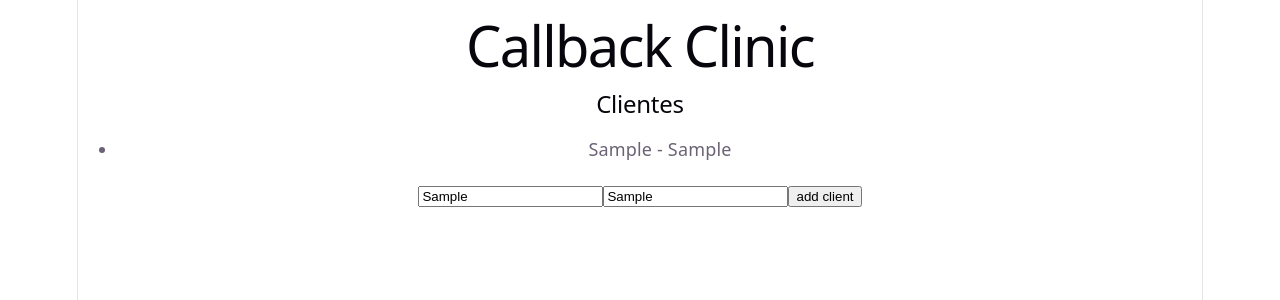
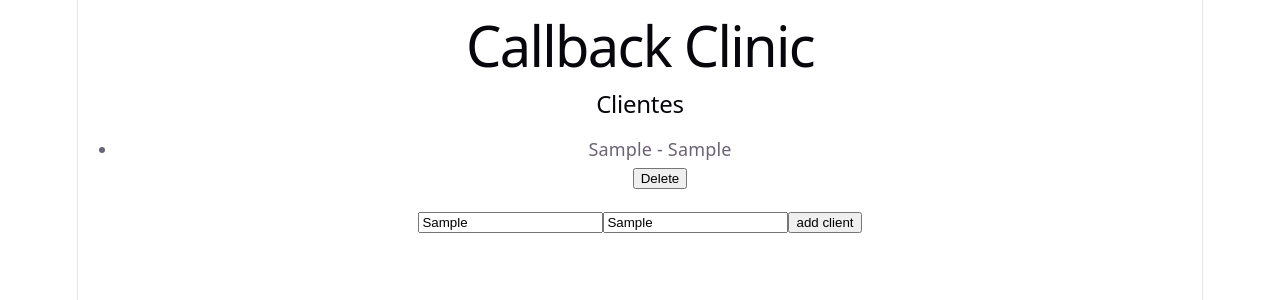
Before and after one commit to dnlgb/Reminder-Clinic, a React (Vite) app: page / in a window 1280 px wide. Both pictures are taken after typing "Sample", "Sample" into the empty fields and a click on the button "add client". Shown: the top 300 px of the page. Built offline with nearby package versions, Linux system fonts and the light colour scheme.

Commit message:
delete button added

```diff
--- a/src/App.tsx
+++ b/src/App.tsx
@@ -8,12 +8,23 @@ function App() {
 
 const [clients, setClients] = useState<({ name: string; phone: string }[])> ([])
 const addClient = (newClient: {name: string; phone : string}) => {
-    setClients([...clients, newClient])
+    setClients([...clients, newClient])}
+const deleteClient = (clientToDelete: {name: string, phone: string}) => {
+  setClients(
+    clients.filter(
+      (currentClient) => clientToDelete.phone != currentClient.phone
+    )
+  )
 }
+
+
   return (
     <>
       <h1>Callback Clinic</h1>
-      <ClientList clients = {clients}/>
+      <div>
+      <ClientList clients = {clients}
+      onDeleteClient={deleteClient}/>
+      </div>
       <div>
       <ClientForm onAddClient={addClient}/>
       </div>
--- a/src/ClientList.tsx
+++ b/src/ClientList.tsx
@@ -1,10 +1,22 @@
-function ClientList( {clients}: {clients: {name: string ; phone: string} []}) {
+function ClientList({
+    clients,
+    onDeleteClient
+        }: {
+        clients: { name: string; phone: string }[]
+    onDeleteClient: (client: { name: string; phone: string }) => void
+}){
     return (
     <section>
         <h2>Clientes</h2>
         <ul>
             {clients.map((client) => (
-                <li>{`${client.name} - ${client.phone}`}</li>
+                <><li key={client.phone}>{`${client.name} - ${client.phone}`}</li>
+                <button
+                    type="button"
+                    onClick={() => onDeleteClient(client)}
+                >
+                    Delete
+                </button></>
             ))}
         </ul>
     </section>
```
